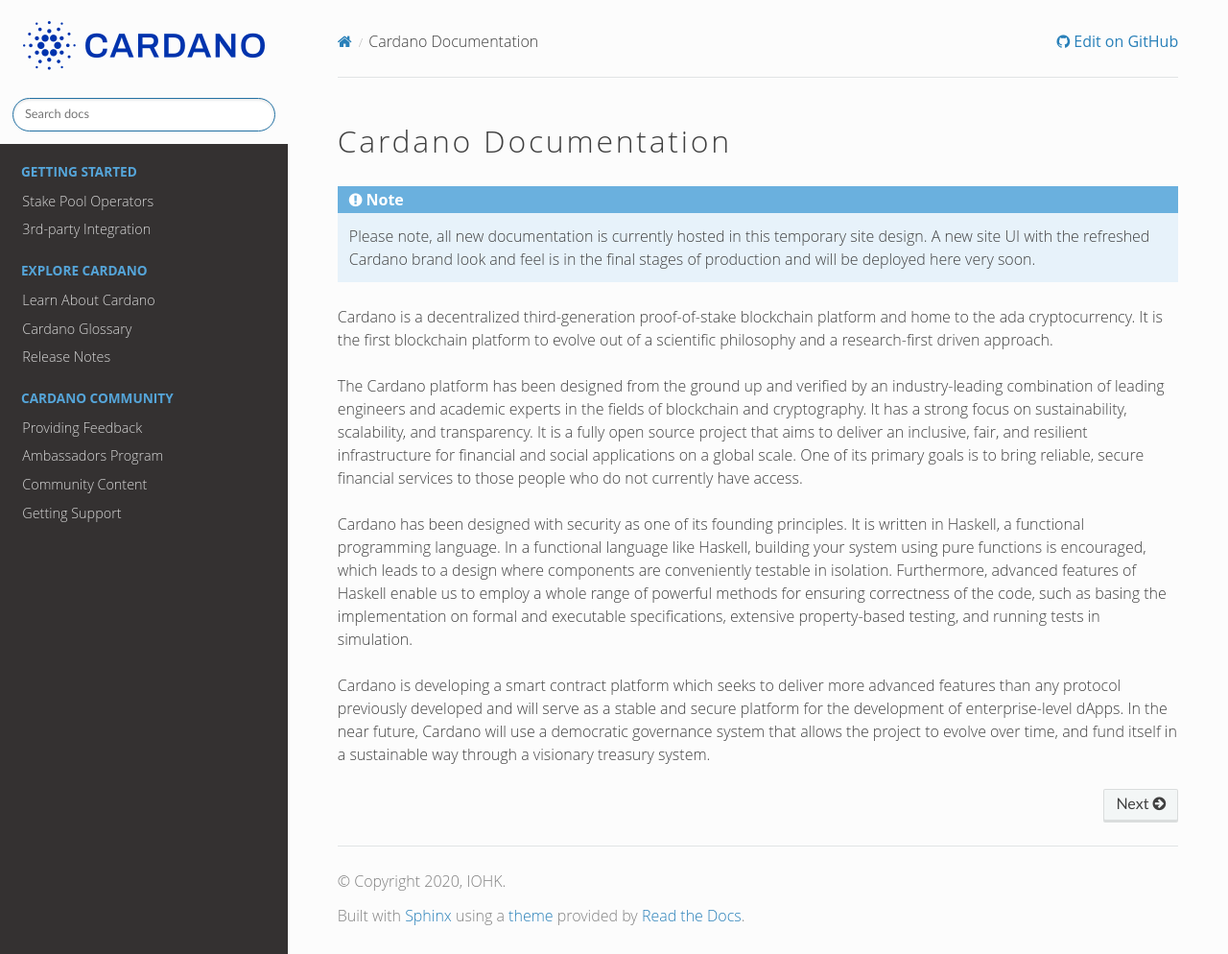
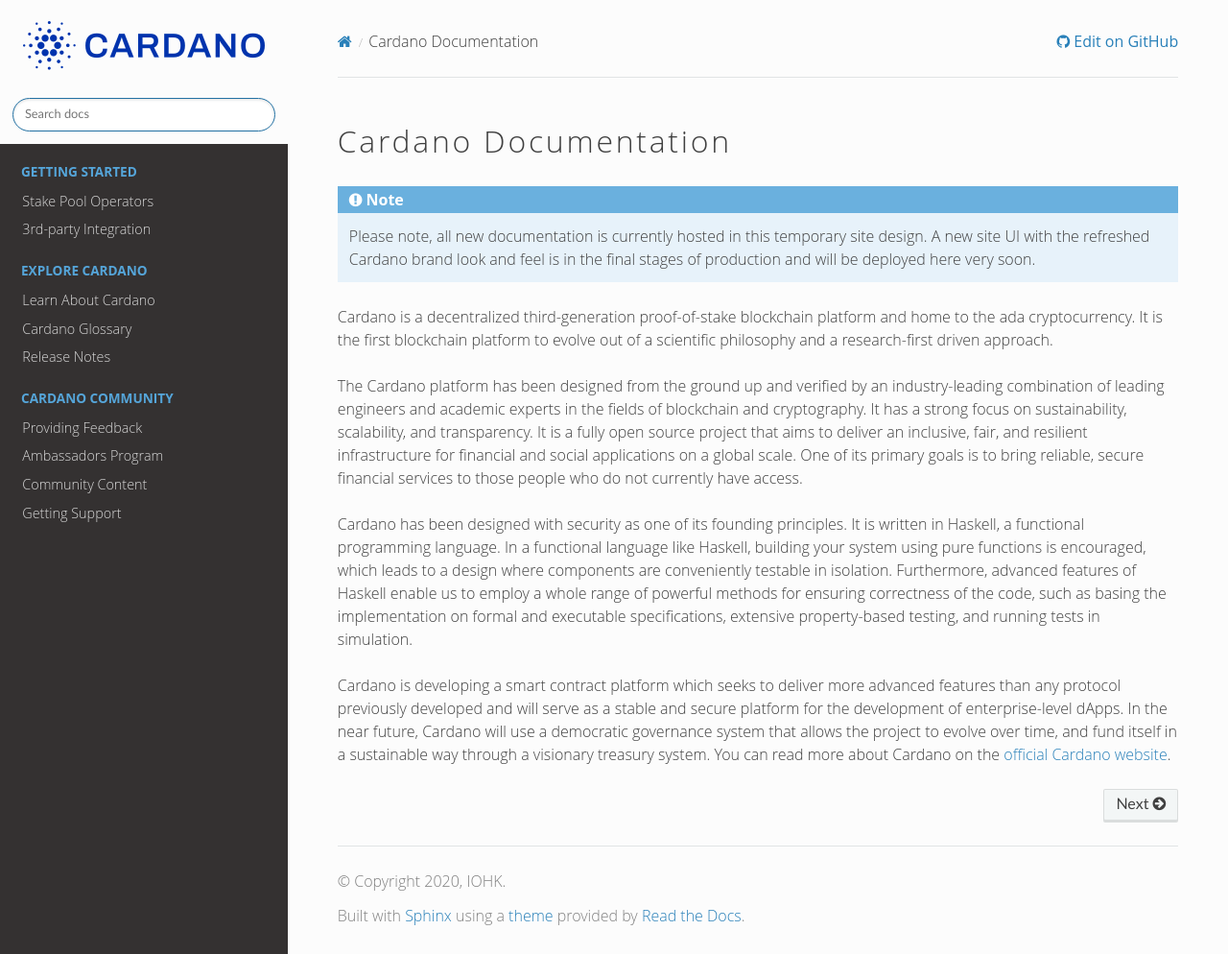
Before and after one commit to input-output-hk/technical-docs, a Sphinx documentation site: the page built from source/index.rst, in a window 1280 px wide and 994 px high. Shown: the whole window at 96% size. Built offline with Sphinx 7.4.7 and the Read the Docs theme 2.0.0, drawn with Linux system fonts in a browser that asks for light colours; pages that are not in the unit, such as notebooks, are missing from menus.

Commit message:
Update index.rst

```diff
--- a/source/index.rst
+++ b/source/index.rst
@@ -11,7 +11,7 @@
 
 Cardano has been designed with security as one of its founding principles. It is written in Haskell, a functional programming language. In a functional language like Haskell, building your system using pure functions is encouraged, which leads to a design where components are conveniently testable in isolation. Furthermore, advanced features of Haskell enable us to employ a whole range of powerful methods for ensuring correctness of the code, such as basing the implementation on formal and executable specifications, extensive property-based testing, and running tests in simulation.
 
-Cardano is developing a smart contract platform which seeks to deliver more advanced features than any protocol previously developed and will serve as a stable and secure platform for the development of enterprise-level dApps. In the near future, Cardano will use a democratic governance system that allows the project to evolve over time, and fund itself in a sustainable way through a visionary treasury system.
+Cardano is developing a smart contract platform which seeks to deliver more advanced features than any protocol previously developed and will serve as a stable and secure platform for the development of enterprise-level dApps. In the near future, Cardano will use a democratic governance system that allows the project to evolve over time, and fund itself in a sustainable way through a visionary treasury system. You can read more about Cardano on the `official Cardano website <http://cardano.org/>`_.
 
 .. toctree::
    :maxdepth: 3
```
